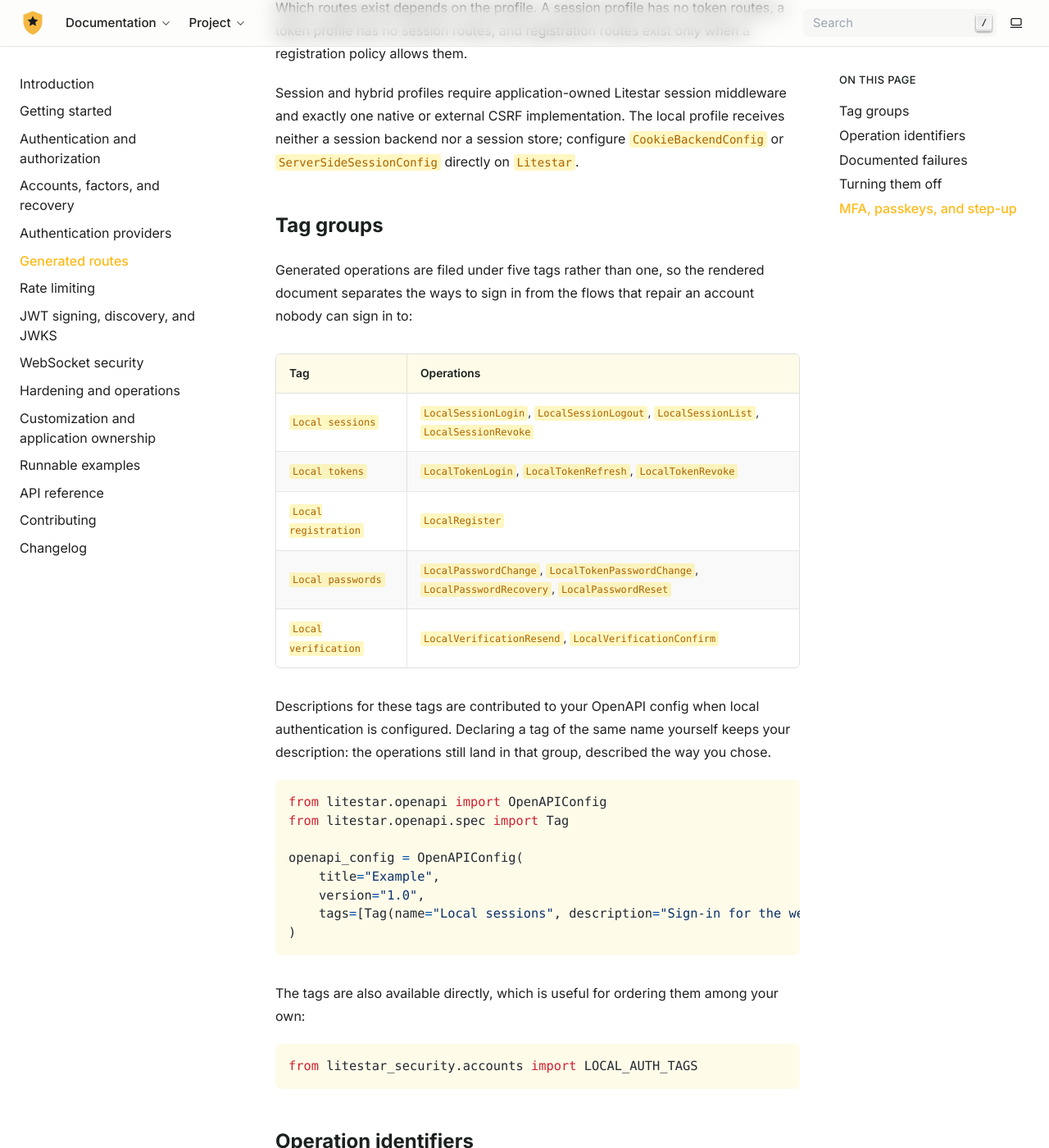
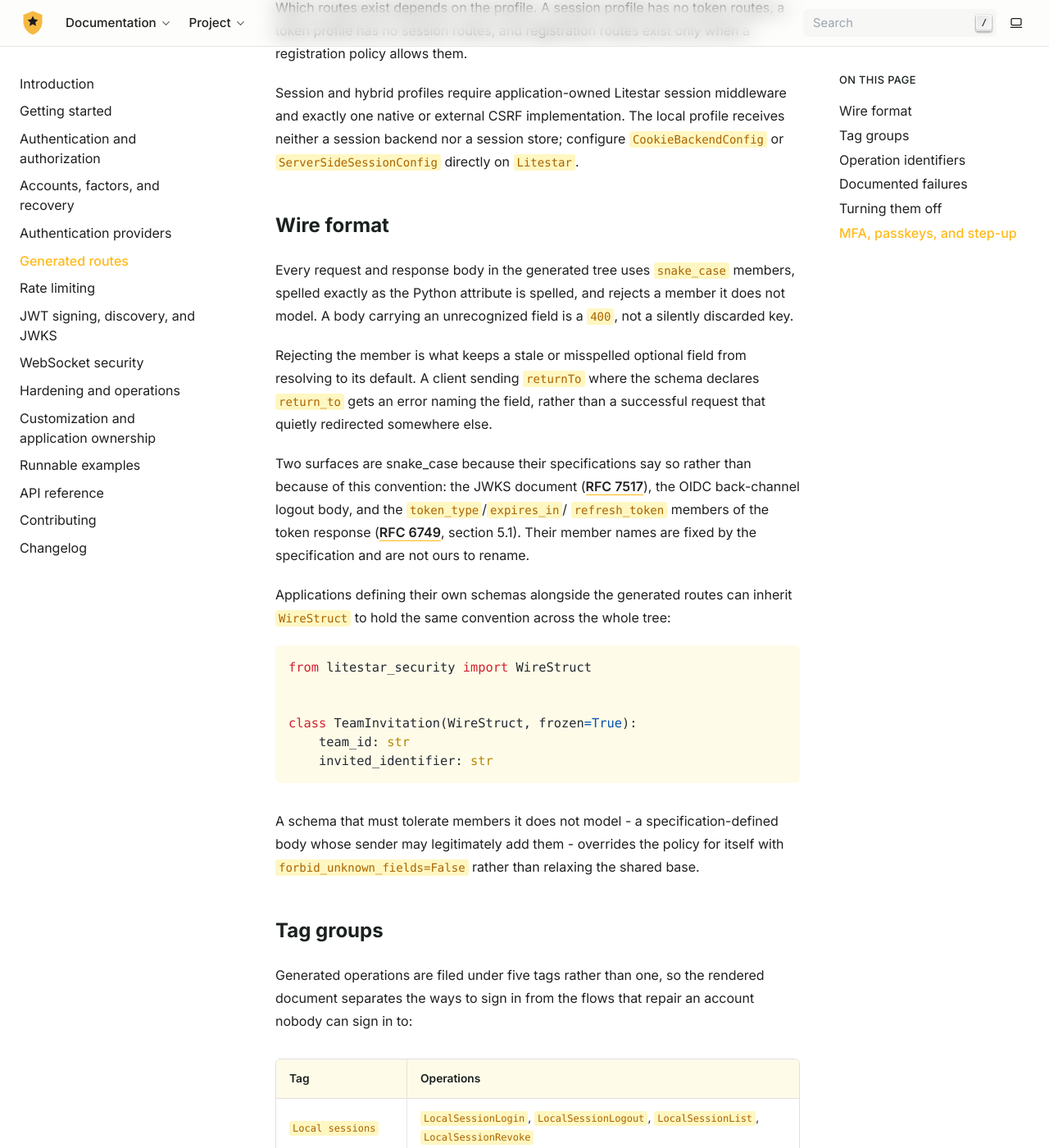
Before and after one commit to cofin/litestar-security, a Sphinx documentation site: the page built from docs/generated-routes.rst, in a window 1280 px wide and 1400 px high, scrolled down 297 px. Shown: the whole window at 82% size. Built offline with Sphinx 7.4.7, drawn with Linux system fonts in a browser that asks for light colours; some of the changed text lies outside the part shown.

Commit message:
docs: state the snake_case wire convention and the 0.2.0 breaking change
Add a "Wire format" section to the generated-routes guide covering the
convention, why unknown members are rejected rather than ignored, the
specification-fixed surfaces that are snake_case for their own reasons, and how
an application reuses the same base for its own schemas. Publish the wire base
in the API reference.

Record the 0.2.0 breaking change: the camel-case members that moved, and the
shift from silently discarding an unrecognized field to rejecting it.

Limit section labelling to page titles and top-level sections. Every changelog
version carries its own "Added" heading, and labelling repeated headings
collides within one document, which the warnings-as-errors build rejects.

```diff
--- a/docs/conf.py
+++ b/docs/conf.py
@@ -26,6 +26,10 @@ autodoc_default_options = {"members": True, "show-inheritance": True, "special-m
 autodoc_member_order = "bysource"
 autodoc_typehints_format = "short"
 autosectionlabel_prefix_document = True
+# Label page titles and their top-level sections only. Deeper headings repeat by
+# design - every changelog version carries its own "Added" - and labelling them
+# collides within one document, which the -W build treats as an error.
+autosectionlabel_maxdepth = 2
 napoleon_google_docstring = True
 
 exclude_patterns = ["_build", "Thumbs.db", ".DS_Store"]
--- a/docs/generated-routes.rst
+++ b/docs/generated-routes.rst
@@ -16,6 +16,42 @@ middleware and exactly one native or external CSRF implementation. The local
 profile receives neither a session backend nor a session store; configure
 ``CookieBackendConfig`` or ``ServerSideSessionConfig`` directly on
 ``Litestar``.
+
+Wire format
+===========
+
+Every request and response body in the generated tree uses ``snake_case``
+members, spelled exactly as the Python attribute is spelled, and rejects a
+member it does not model. A body carrying an unrecognized field is a
+``400``, not a silently discarded key.
+
+Rejecting the member is what keeps a stale or misspelled optional field from
+resolving to its default. A client sending ``returnTo`` where the schema
+declares ``return_to`` gets an error naming the field, rather than a successful
+request that quietly redirected somewhere else.
+
+Two surfaces are snake_case because their specifications say so rather than
+because of this convention: the JWKS document (:rfc:`7517`), the OIDC
+back-channel logout body, and the ``token_type``/``expires_in``/
+``refresh_token`` members of the token response (:rfc:`6749`, section 5.1).
+Their member names are fixed by the specification and are not ours to rename.
+
+Applications defining their own schemas alongside the generated routes can
+inherit :class:`~litestar_security.WireStruct` to hold the same convention
+across the whole tree:
+
+.. code-block:: python
+
+    from litestar_security import WireStruct
+
+
+    class TeamInvitation(WireStruct, frozen=True):
+        team_id: str
+        invited_identifier: str
+
+A schema that must tolerate members it does not model - a specification-defined
+body whose sender may legitimately add them - overrides the policy for itself
+with ``forbid_unknown_fields=False`` rather than relaxing the shared base.
 
 Tag groups
 ==========
--- a/docs/reference.rst
+++ b/docs/reference.rst
@@ -36,6 +36,12 @@ Security context
 ----------------
 
 .. automodule:: litestar_security.context
+   :members:
+
+Wire schemas
+------------
+
+.. automodule:: litestar_security.schema
    :members:
 
 Authorization guards
```
Also changed, not shown: other parts of docs/generated-routes.rst (+3 -3 lines), docs/changelog.rst (+26 -0 lines).
